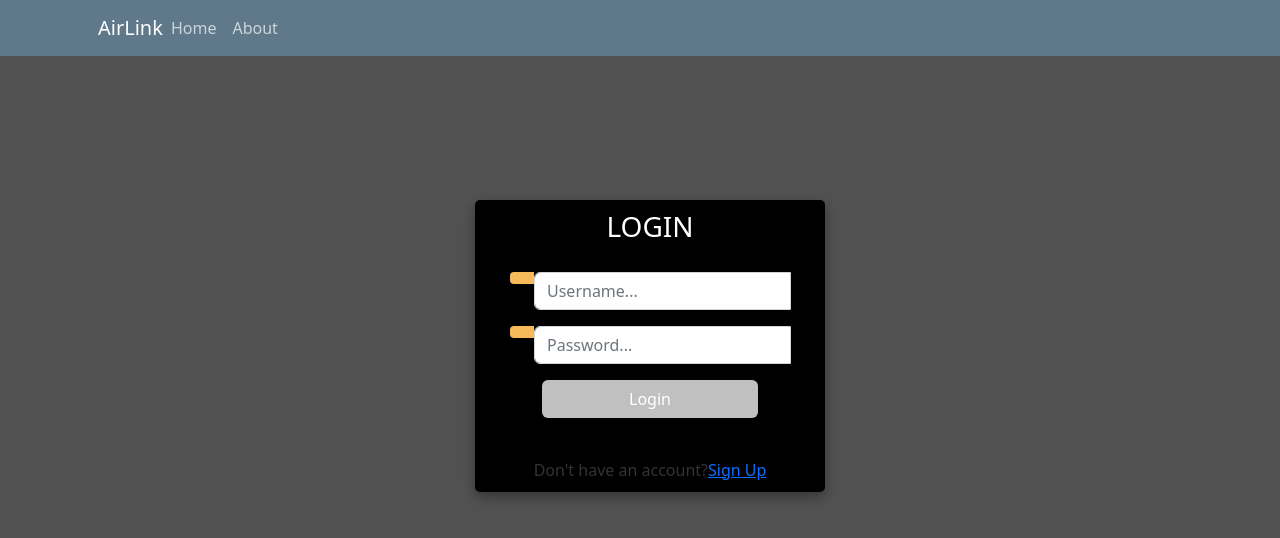
After one commit to tanzim10/CSE_311_Project-Airplane-Management-System, a Django app: page /login/ in a window 1280 px wide. The commit adds this page. Shown: the top 538 px of the page. Run offline with Django 4.2, Linux system fonts and the light colour scheme; some libraries are stand-ins or nearby versions.

Commit message:
Update-2

```diff
--- a/AirlineMS/templates/AirlineMS/base.html
+++ b/AirlineMS/templates/AirlineMS/base.html
@@ -29,13 +29,13 @@
           </button>
           <div class="collapse navbar-collapse" id="navbarToggle">
             <div class="navbar-nav mr-auto">
-              <a class="nav-item nav-link" href="{ %url 'Air-home' %}">Home</a>
-              <a class="nav-item nav-link" href="{ %url 'Air-about' %}">About</a>
+              <a class="nav-item nav-link" href="/">Home</a>
+              <a class="nav-item nav-link" href="about/">About</a>
             </div>
             <!-- Navbar Right Side -->
-            <div class="navbar-nav">
-              <a class="nav-item nav-link" href="#">Login</a>
-              <a class="nav-item nav-link" href="#"> Signup</a>
+            <div class="navbar-nav" style="position: relative; left:1000px;" >
+              <a class="nav-item nav-link" href="login/">Login</a>
+              <a class="nav-item nav-link" href="register/"> Signup</a>
             </div>
           </div>
         </div>
--- /dev/null
+++ b/AirlineMS/templates/AirlineMS/login.html
@@ -0,0 +1,120 @@
+{% extends 'AirlineMS/base.html' %}
+{% block content %}
+<head>
+	<title>Login</title>
+
+
+
+	<style>
+		body,
+		html {
+			margin: 0;
+			padding: 0;
+			height: 10%;
+			background: #525252 !important;
+		}
+		.user_card {
+			width: 350px;
+			margin-top: 200px;
+			margin-bottom: auto;
+			margin-left-1000px;
+			background: #000000;
+			position: relative;
+			left : 200px;
+			display: flex;
+			justify-content: center;
+			flex-direction: column;
+			padding: 10px;
+			box-shadow: 0 4px 8px 0 rgba(0, 0, 0, 0.2), 0 6px 20px 0 rgba(0, 0, 0, 0.19);
+			-webkit-box-shadow: 0 4px 8px 0 rgba(0, 0, 0, 0.2), 0 6px 20px 0 rgba(0, 0, 0, 0.19);
+			-moz-box-shadow: 0 4px 8px 0 rgba(0, 0, 0, 0.2), 0 6px 20px 0 rgba(0, 0, 0, 0.19);
+			border-radius: 5px;
+
+		}
+
+		.form_container {
+			margin-top: 20px;
+		}
+
+		#form-title{
+			color: #fff;
+
+		}
+
+		.login_btn {
+			width: 100%;
+			background: #C0C0C0 !important;
+			color: white !important;
+		}
+		.login_btn:focus {
+			box-shadow: none !important;
+			outline: 0px !important;
+		}
+		.login_container {
+			padding: 0 2rem;
+		}
+		.input-group-text {
+			background: #f7ba5b !important;
+			color: white !important;
+			border: 0 !important;
+			border-radius: 0.25rem 0 0 0.25rem !important;
+		}
+		.input_user,
+		.input_pass:focus {
+			box-shadow: none !important;
+			outline: 0px !important;
+		}
+
+		#messages{
+			background-color: grey;
+			color: #fff;
+			padding: 10px;
+			margin-top: 10px;
+		}
+	</style>
+
+</head>
+<body>
+	<div class="container h-100">
+		<div class="d-flex justify-content-center h-100">
+			<div class="user_card">
+				<div class="d-flex justify-content-center">
+
+
+					<h3 id="form-title">LOGIN</h3>
+				</div>
+				<div class="d-flex justify-content-center form_container">
+					<form method="POST" action="">
+						<div class="input-group mb-3">
+							<div class="input-group-append">
+								<span class="input-group-text"><i class="fas fa-user"></i></span>
+							</div>
+							<input type="text" name="username" placeholder="Username..." class="form-control">
+						</div>
+						<div class="input-group mb-2">
+							<div class="input-group-append">
+								<span class="input-group-text"><i class="fas fa-key"></i></span>
+							</div>
+								<input type="password" name="password" placeholder="Password..." class="form-control" >
+						</div>
+
+							<div class="d-flex justify-content-center mt-3 login_container">
+				 				<input class="btn login_btn" type="submit" value="Login">
+				   			</div>
+					</form>
+
+				</div>
+
+				<div class="mt-4">
+					<div class="d-flex justify-content-center links">
+						Don't have an account? <a href="register/" class="ml-2">Sign Up</a>
+					</div>
+
+				</div>
+			</div>
+		</div>
+	</div>
+</body>
+
+
+{% endblock %}
--- a/AirlineMS/urls.py
+++ b/AirlineMS/urls.py
@@ -3,7 +3,10 @@ from . import views
 
 urlpatterns = [
     path('',views.home, name ='Air-home'),
-    path('about/',views.about, name='Air-about')
+    path('about/',views.about,name = 'Air-about'),
+    path('login/',views.login, name ='Air-login'),
+    path('register',views.register, name ='Air-register'),
+
 
 
 ]
--- a/AirlineMS/views.py
+++ b/AirlineMS/views.py
@@ -1,18 +1,21 @@
 from django.shortcuts import render
 from django.http import HttpResponse
+from django.contrib.auth.forms import UserCreationForm
+from .forms import CreateUserForm
+
 
 airline = [
     {
-        'Name' :'Air Astra',
-        'Airplane number' : 'BX10231',
-        'Type' : 'AIRBUS A380',
-        'Capacity':'200'
+        'Name': 'Air Astra',
+        'Airplane number': 'BX10231',
+        'Type': 'AIRBUS A380',
+        'Capacity': '200'
     },
     {
-        'Name' :'West Jet',
-        'Airplane number' : 'CX10231',
-        'Type' : 'AIRBUS A350',
-        'Capacity':'350'
+        'Name': 'West Jet',
+        'Airplane number': 'CX10231',
+        'Type': 'AIRBUS A350',
+        'Capacity': '350'
     }
 
 ]
@@ -20,9 +23,28 @@ airline = [
 
 def home(request):
     info = {
-        'info' : airline
+        'info': airline
     }
-    return render(request, 'AirlineMS/home.html',info)
+    return render(request, 'AirlineMS/home.html', info)
+
 
 def about(request):
-    return render(request,'AirlineMS/about.html')
+    return render(request, 'AirlineMS/about.html')
+
+
+def login(request):
+
+    return render(request, 'AirlineMS/login.html',)
+
+
+def register(request):
+    form = CreateUserForm()
+
+    if request.method =='POST':
+        form = CreateUserForm(request.POST)
+        if form.is_valid():
+            form.save()
+
+
+    context = {'form': form}
+    return render(request, 'AirlineMS/register.html',context)
```
Also changed, not shown: AirlineMS/forms.py (added, +24 -0 lines), AirlineMS/templates/AirlineMS/register.html (added, +20 -0 lines), AirlineMS/models.py (line endings or trailing spaces).
